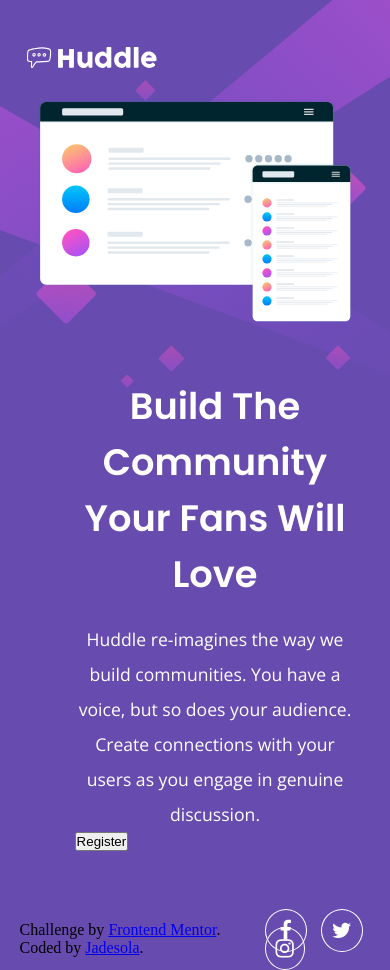
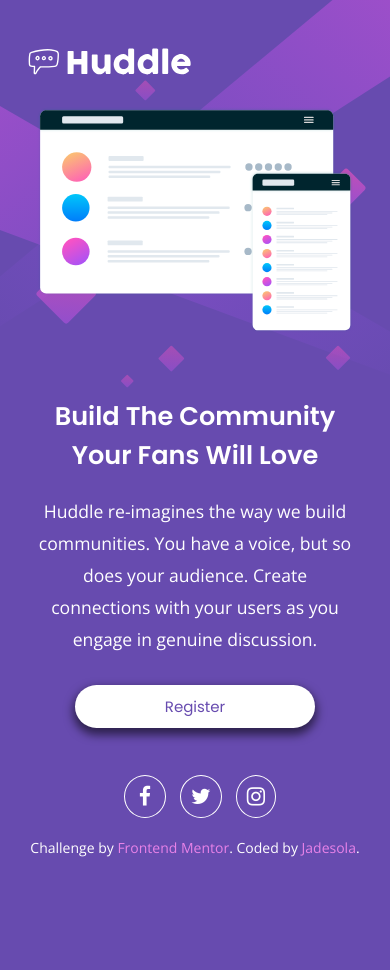
Before and after one commit to jadesolayo/huddle-landing-page-with-single-introductory-section-master, a plain HTML site: page index.html in a window 390 px wide. After the commit the page ends 857 px from the top, so only its background shows below. Drawn offline with nearby package versions, Linux system fonts and the light colour scheme.

Commit message:
Modified style.css

```diff
--- a/style.css
+++ b/style.css
@@ -8,9 +8,18 @@
   box-sizing: border-box;
 }
 body {
+  /* overflow-y: scroll; */
   background: hsl(257, 40%, 49%) url("./images/bg-desktop.svg") no-repeat;
-  overflow: hidden;
   background-size: contain;
+}
+a {
+  text-decoration: none;
+  font-size: 14px;
+  font-family: "Open Sans", sans-serif;
+  color: hsl(300, 69%, 71%);
+}
+a:hover {
+  text-decoration: underline;
 }
 .main {
   height: 100vh;
@@ -19,7 +28,7 @@ body {
 }
 .logo {
   width: 15%;
-  margin-top: 30px;
+  margin-top: 25px;
 }
 .landing-page {
   display: flex;
@@ -28,7 +37,7 @@ body {
 }
 .img-container {
   width: 57%;
-  margin-top: 110px;
+  margin-top: 50px;
 }
 .mock-up {
   width: 100%;
@@ -40,7 +49,6 @@ body {
   margin-top: -30px;
   margin-left: 40px;
   color: white;
-  /* border: 1px solid black; */
 }
 .text-section > h1 {
   font-family: "Poppins", sans-serif;
@@ -53,7 +61,10 @@ body {
   font-size: 16px;
   line-height: 28px;
 }
-.text-section > button {
+.reg-btn {
+  text-align: center;
+}
+.reg-btn > button {
   padding: 10px 50px;
   border-radius: 30px;
   background-color: white;
@@ -67,15 +78,22 @@ body {
   box-shadow: 0px 5px 10px 2px rgba(0, 0, 0, 0.562);
   display: inline-block;
 }
-.text-section > button:hover {
+.reg-btn > button:hover {
   background-color: hsl(300, 69%, 71%);
   color: white;
   transition: 0.5s ease;
 }
 footer {
   display: flex;
-  justify-content: flex-end;
-  margin-top: 70px;
+  justify-content: space-between;
+  margin-bottom: 20px;
+  align-items: center;
+}
+.attribution {
+  text-align: center;
+  color: white;
+  font-family: "Open Sans", sans-serif;
+  font-size: 14px;
 }
 .footer-icons > .fa {
   margin-left: 10px;
@@ -127,11 +145,11 @@ footer {
   .main {
     width: 90vw;
     margin: auto;
-    height: 90vh;
+    height: 100vh;
   }
   .logo {
     margin-top: 40px;
-    width: 40%;
+    width: 50%;
   }
   .landing-page {
     display: flex;
@@ -147,22 +165,38 @@ footer {
   .text-section {
     margin-top: 50px;
     justify-content: center;
-    width: 80%;
+    width: 90%;
+    margin: auto;
+    margin-top: 60px;
   }
   .text-section > h1 {
     text-align: center;
+    font-size: 1.6rem;
   }
-  .text-section > p{
+  .text-section > p {
     text-align: center;
     font-size: 1.1rem;
-    line-height: 35px;
+    line-height: 32px;
     margin-top: 20px;
+  }
+  .reg-btn {
+    margin-top: 10px;
+  }
+  .reg-btn > button {
+    padding: 10px 90px;
+  }
+  footer {
+  display: flex;
+  flex-direction: column;
+  position: relative;
+  }
+  .attribution{
+    position: absolute;
+    margin-top: 110px;
+  }
+  footer > .footer-icons {
+    margin-top: 60px;
+    padding-bottom: 30px;
+  }
 
-  }
-  .text-section > button {
-    margin-left: 28%;
-  }
-  footer{
-    justify-content: center;
-  }
 }
```
